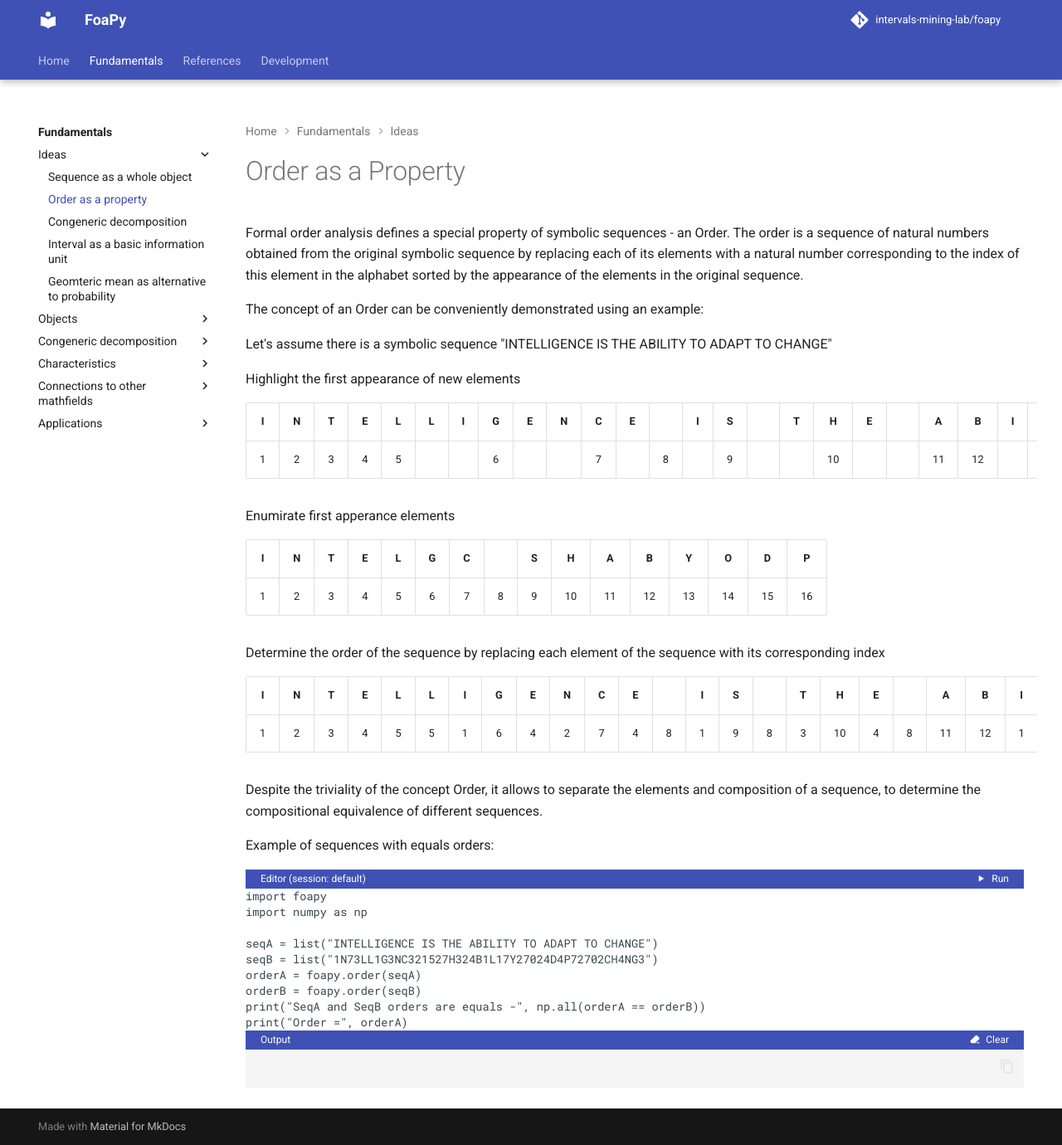
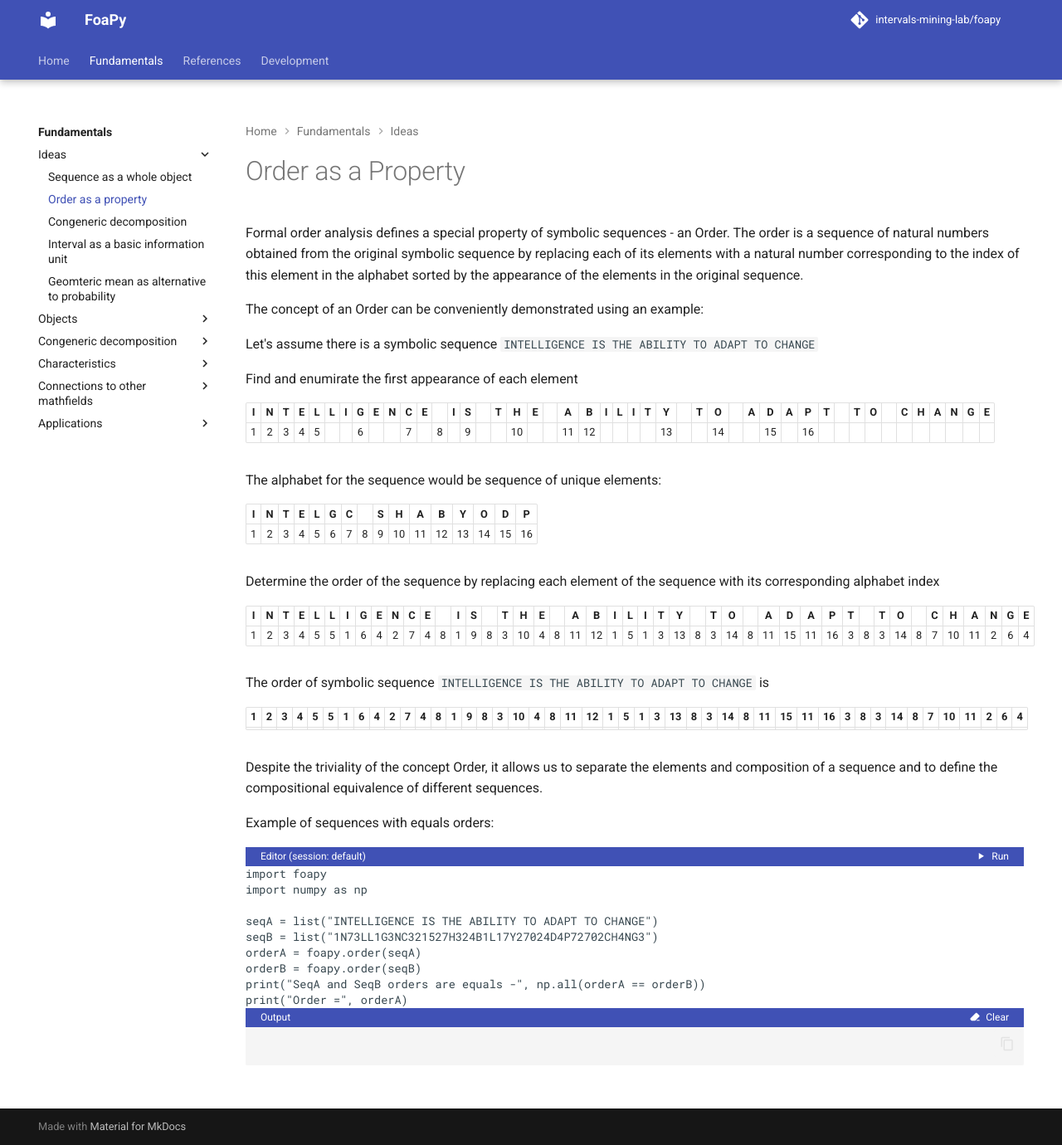
Before and after one commit to intervals-mining-lab/foapy, an MkDocs documentation site: the page built from docs/fundamentals/ideas/order_as_a_property.md, in a window 1280 px wide and 1380 px high. Shown: the whole window at 83% size. Built offline with MkDocs 1.6.1 and Material for MkDocs 9.7.7, drawn with Linux system fonts in a browser that asks for light colours; comment, search, counter and statistics services are not loaded; the version menu is left out.

Commit message:
Added order as a property pag

````diff
--- a/docs/fundamentals/ideas/order_as_a_property.md
+++ b/docs/fundamentals/ideas/order_as_a_property.md
@@ -12,46 +12,36 @@ sorted by the appearance of the elements in the original sequence.
 The concept of an Order can be conveniently demonstrated using an example:
 
 
-Let's assume there is a symbolic sequence "INTELLIGENCE IS THE ABILITY TO ADAPT TO CHANGE"
+Let's assume there is a symbolic sequence `INTELLIGENCE IS THE ABILITY TO ADAPT TO CHANGE`
 
-Highlight the first appearance of new elements
+Find and enumirate the first appearance of each element
 
 | I | N | T | E | L | L | I | G | E | N | C | E | &nbsp;&nbsp;  | I | S |  &nbsp;&nbsp;  | T | H | E |  &nbsp;&nbsp;  | A | B | I | L | I | T | Y |  &nbsp;&nbsp;  | T | O |  &nbsp;&nbsp;  | A | D | A | P | T |  &nbsp;&nbsp;  | T | O |  &nbsp;&nbsp;  | C | H | A | N | G | E |
 |---|---|---|---|---|---|---|---|---|---|---|---|---|---|---|---|---|---|---|---|---|---|---|---|---|---|---|---|---|---|---|---|---|---|---|---|---|---|---|---|---|---|---|---|---|---|
-| 1 | 2 | 3 | 4 | 5 |   |   | 6 |   |   | 7 |   | 8 |   | 9 |   |   | 10 |   |   | 11 | 12 |   |   |   |   | 13 |   |   | 14 |   |   | 15 |   | 16 |   |   |   |   |   |   |   |   |   |   |   |
+| 1 | 2 | 3 | 4 | 5 |   |   | 6 |   |   | 7 |   | 8 |   | 9 |   |   | 10 |   |   | 11 | 12 |   |   |   |   | 13 |   |   | 14 |   |   | 15 |   | 16 |   |   |   |   |   |   |   |   |   |   |  |
 
-
-Enumirate first apperance elements
-<style>
-.md-typeset table:not([class]) th {
-    min-width: 0 !important;
-}
-
-.md-typeset td:not([class]):not(:last-child), .md-typeset th:not([class]):not(:last-child) {
-    border-right: .05rem solid var(--md-typeset-table-color);
-}
-
-.md-typeset td, .md-typeset th {
-    padding: 0.1em 0.4 !important;
-    text-align: center !important;
-}
-</style>
-
+The alphabet for the sequence would be sequence of unique elements:
 
 | I | N | T | E | L | G | C |   | S | H  | A  | B  | Y  | O  | D  | P  |
 |---|---|---|---|---|---|---|---|---|----|----|----|----|----|----|----|
 | 1 | 2 | 3 | 4 | 5 | 6 | 7 | 8 | 9 | 10 | 11 | 12 | 13 | 14 | 15 | 16 |
 
-Determine the order of the sequence by replacing each element of the sequence with its corresponding index
+
+Determine the order of the sequence by replacing each element of the sequence with its corresponding alphabet index
 
 
 | I | N | T | E | L | L | I | G | E | N | C | E | &nbsp;&nbsp;  | I | S |  &nbsp;&nbsp;  | T | H | E |  &nbsp;&nbsp;  | A | B | I | L | I | T | Y |  &nbsp;&nbsp;  | T | O |  &nbsp;&nbsp;  | A | D | A | P | T |  &nbsp;&nbsp;  | T | O |  &nbsp;&nbsp;  | C | H | A | N | G | E |
 |---|---|---|---|---|---|---|---|---|---|---|---|---|---|---|---|---|---|---|---|---|---|---|---|---|---|---|---|---|---|---|---|---|---|---|---|---|---|---|---|---|---|---|---|---|---|
 | 1 | 2 | 3 | 4 | 5 | 5 | 1 | 6 | 4 | 2 | 7 | 4 | 8 | 1 | 9 | 8 | 3 | 10 | 4 | 8 | 11 | 12 | 1 | 5 | 1 | 3 | 13 | 8 | 3 | 14 | 8 | 11 | 15 | 11 | 16 | 3 | 8 | 3 | 14 | 8 | 7 | 10 | 11 | 2 | 6 | 4 |
 
+The order of symbolic sequence `INTELLIGENCE IS THE ABILITY TO ADAPT TO CHANGE` is
 
-Despite the triviality of the concept Order, it allows to separate
-the elements and composition of a sequence, to determine the compositional equivalence of different sequences.
+| 1 | 2 | 3 | 4 | 5 | 5 | 1 | 6 | 4 | 2 | 7 | 4 | 8 | 1 | 9 | 8 | 3 | 10 | 4 | 8 | 11 | 12 | 1 | 5 | 1 | 3 | 13 | 8 | 3 | 14 | 8 | 11 | 15 | 11 | 16 | 3 | 8 | 3 | 14 | 8 | 7 | 10 | 11 | 2 | 6 | 4 |
+|---|---|---|---|---|---|---|---|---|---|---|---|---|---|---|---|---|---|---|---|---|---|---|---|---|---|---|---|---|---|---|---|---|---|---|---|---|---|---|---|---|---|---|---|---|---|
+
+
+
+Despite the triviality of the concept Order, it allows us to separate the elements and composition of a sequence and to define the compositional equivalence of different sequences.
 
 Example of sequences with equals orders:
 
@@ -66,3 +56,21 @@ orderB = foapy.order(seqB)
 print("SeqA and SeqB orders are equals -", np.all(orderA == orderB))
 print("Order =", orderA)
 ```
+
+<style>
+.md-typeset table:not([class]) th {
+    min-width: 0 !important;
+}
+
+.md-typeset td:not([class]):not(:last-child), .md-typeset th:not([class]):not(:last-child) {
+    border-right: .05rem solid var(--md-typeset-table-color);
+}
+
+.md-typeset td, .md-typeset th {
+    padding-left: 0.4em !important;
+    padding-right: 0.4em !important;
+    padding-top: 0.1em !important;
+    padding-bottom: 0.1em !important;
+    text-align: center !important;
+}
+</style>
````
